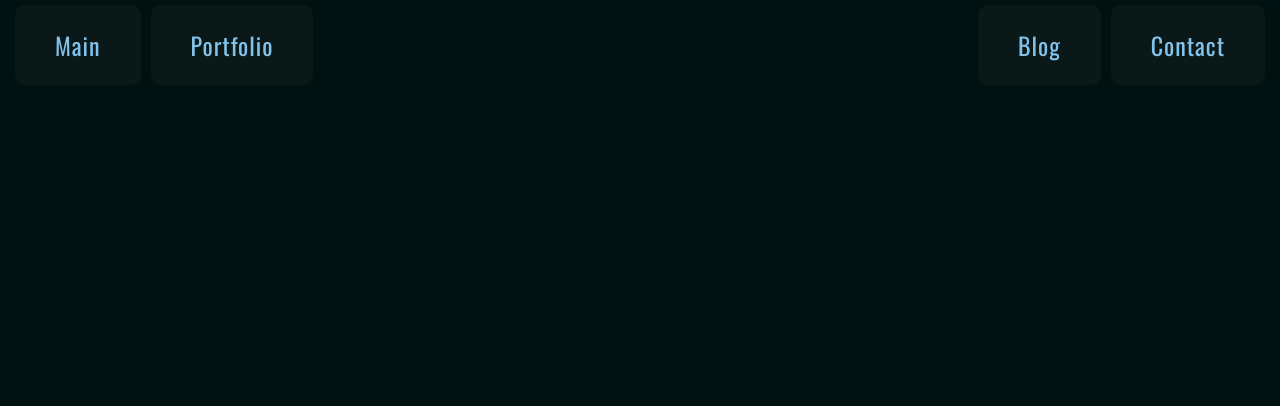
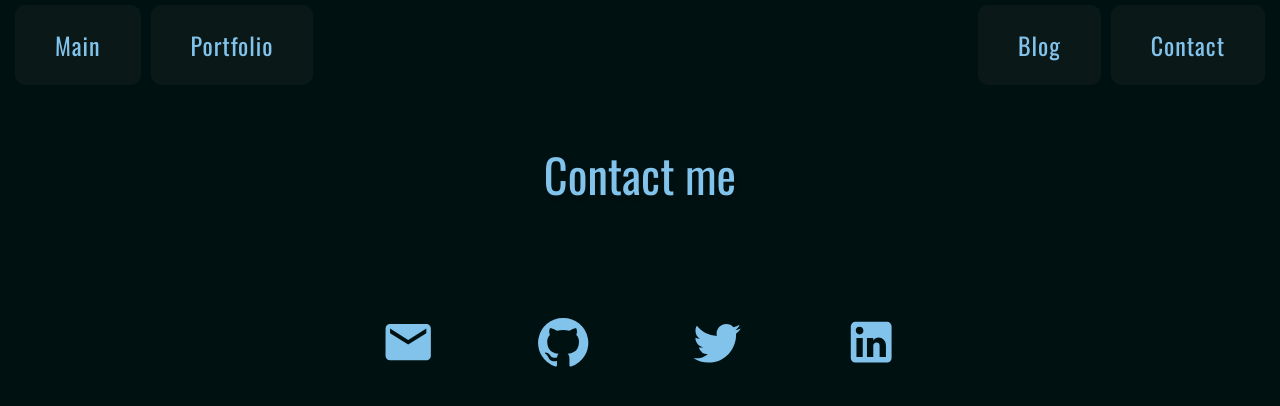
Before and after one commit to SKupisz/skupisz-refactored-nextjs, a Next.js app: page /contact in a window 1280 px wide. Shown: the top 406 px of the page. Built offline with nearby package versions, Linux system fonts and the light colour scheme; a web font is replaced by a local one.

Commit message:
Added a contact subpage content

```diff
--- a/pages/contact.tsx
+++ b/pages/contact.tsx
@@ -1,12 +1,66 @@
 import React from "react";
 import { NextPage } from "next";
 import Head from "next/head";
+
+import MailIcon from '@mui/icons-material/Mail';
+import GitHubIcon from '@mui/icons-material/GitHub';
+import TwitterIcon from '@mui/icons-material/Twitter';
+import LinkedInIcon from '@mui/icons-material/LinkedIn';
+
+import { ContactHeader, ContactWaysContainer, ContactWaysSingleWay, ContactWrapper } from "styled/components/contact/contact";
 
 const Contact:NextPage = () => {
     return <>
         <Head>
             <title>Contact - Simon G. Kupisz</title>
         </Head>
+        <ContactWrapper className="block-center">
+            <ContactHeader className="block-center">
+                Contact me
+            </ContactHeader>
+            <ContactWaysContainer className="block-center" layout initial={{
+                marginLeft: "100%"
+            }}
+            animate={{
+                marginLeft: "10%"
+            }} transition={{
+                duration: 0.4,
+                delay: 0.3
+            }}>
+                <ContactWaysSingleWay>
+                    <a href="mailto:granarax@protonmail.com" target="_blank">
+                        <MailIcon style={{
+                            color: "inherit",
+                            fontSize: "inherit"
+                        }} />
+                    </a>
+                </ContactWaysSingleWay>
+                <ContactWaysSingleWay>
+                    <a href="https://github.com/SKupisz" target="_blank">
+                        <GitHubIcon style={{
+                            color: "inherit",
+                            fontSize: "inherit"
+                        }} />
+                    </a>
+                </ContactWaysSingleWay>
+                <ContactWaysSingleWay>
+                    <a href="https://twitter.com/granarax" target="_blank">
+                        <TwitterIcon style={{
+                            color: "inherit",
+                            fontSize: "inherit"
+                        }} />
+                    </a>
+                </ContactWaysSingleWay>
+                <ContactWaysSingleWay>
+                    <a href="https://www.linkedin.com/in/szymon-kupisz-0a8a91193/" target="_blank">
+                        <LinkedInIcon style={{
+                            color: "inherit",
+                            fontSize: "inherit"
+                        }} />
+                    </a>
+                </ContactWaysSingleWay>
+            </ContactWaysContainer>
+        </ContactWrapper>
     </>
 };
 
--- /dev/null
+++ b/styled/components/contact/contact.tsx
@@ -0,0 +1,56 @@
+import { motion } from "framer-motion";
+import styled from "styled-components";
+
+export const ContactWrapper = styled.section`
+    width: calc(90% - 20px);
+    padding: 10px;
+    text-align: center;
+    font-family: ${(props) => props.theme.fonts.regular};
+    color: ${(props) => props.theme.colors.regular};
+    text-shadow: ${(props) => props.theme.textShadow};
+`;
+
+export const ContactHeader = styled.header`
+    width: calc(100% - 20px);
+    padding: 10px;
+    text-align: center;
+    font-size: 2.4em;
+    letters-spacing: 0.04em;
+    margin-bottom: 7vh;
+
+    @media screen and (min-width: 768px){
+        width: calc(90% - 20px);
+        font-size: 2.9em;
+    }
+`;
+
+export const ContactWaysContainer = styled(motion.div)`
+    width: calc(80% - 20px);
+    padding: 10px;
+    text-align: center;
+`;
+
+export const ContactWaysSingleWay = styled.div`
+    width: fit-content;
+    padding: 20px 40px;
+    display: inline-block;
+    vertical-align: top;
+    margin: 0px 10px;
+    font-size: 2.9em;
+    cursor: pointer;
+    transition: all 0.4s;
+
+    & > a{
+        color: inherit;
+        text-decoration: none;
+        font-size: inherit;
+    }
+
+    &:hover{
+        filter: brightness(70%);
+    }
+
+    @media screen and (min-width: 768px){
+        font-size: 3.4em;
+    }
+`;
```
